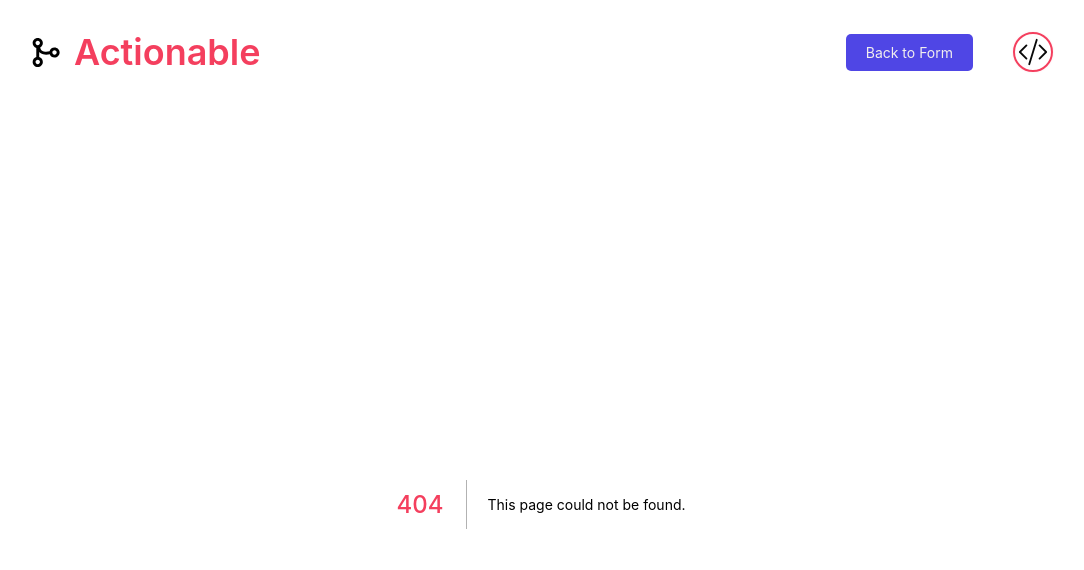
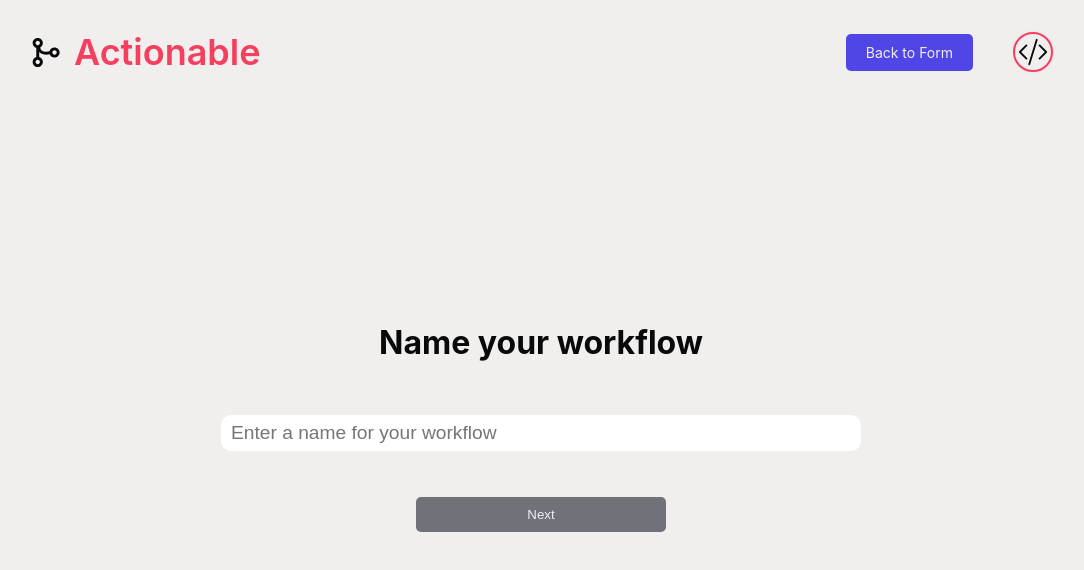
Before and after one commit to maybemaby/actionable, a Next.js app: page /tutorial/1 in a window 1280 px wide. Before the commit this address had no page. Shown: the top 570 px of the page, without its empty margins (99-1183 px from the left). Built offline with nearby package versions, Linux system fonts and the light colour scheme.

Commit message:
Add name step to tutorial mode

```diff
--- /dev/null
+++ b/pages/tutorial/1.tsx
@@ -0,0 +1,34 @@
+import { useWorkflowStore } from "@stores/workflow/WorkflowStore";
+import Link from "next/link";
+import styles from "./tutorial.module.css";
+
+const NameStep = () => {
+  const { name, changeName } = useWorkflowStore();
+
+  return (
+    <div className={styles.page}>
+      <h2>Name your workflow</h2>
+      <input
+        id="name"
+        type="text"
+        placeholder="Enter a name for your workflow"
+        value={name ?? ""}
+        onChange={(e) => changeName(e.currentTarget.value)}
+      />
+      {name ? (
+        <Link href={"/tutorial/2"}>
+          <a className={`btn-primary ${styles.start} ${styles.spaced}`}>Next</a>
+        </Link>
+      ) : (
+        <button
+          className={`btn-primary ${styles.start} ${styles.spaced}`}
+          disabled
+        >
+          Next
+        </button>
+      )}
+    </div>
+  );
+};
+
+export default NameStep;
--- a/pages/tutorial/tutorial.module.css
+++ b/pages/tutorial/tutorial.module.css
@@ -6,6 +6,7 @@
   min-height: 80vh;
   width: clamp(280px, 50vw, 800px);
   margin: auto;
+  gap: 20px
 }
 
 .start {
@@ -26,6 +27,10 @@
   width: 100%;
 }
 
+.spaced {
+  margin: 20px 0;
+}
+
 @media screen and (min-width: 768px) {
   .row {
     flex-direction: row;
--- a/styles/globals.css
+++ b/styles/globals.css
@@ -164,6 +164,13 @@ input[type="number"] {
   gap: 10px;
 }
 
+.centered {
+  display: flex;
+  flex-direction: column;
+  align-items: center;
+  justify-content: center;
+}
+
 .gap-15 {
   gap: 15px;
 }
@@ -188,6 +195,10 @@ input[type="number"] {
   transition: all 300ms ease;
   border: none;
   border-radius: 5px;
+}
+
+button.btn-primary:disabled {
+  background-color: var(--grey-500);
 }
 
 .btn-primary:hover {
```
